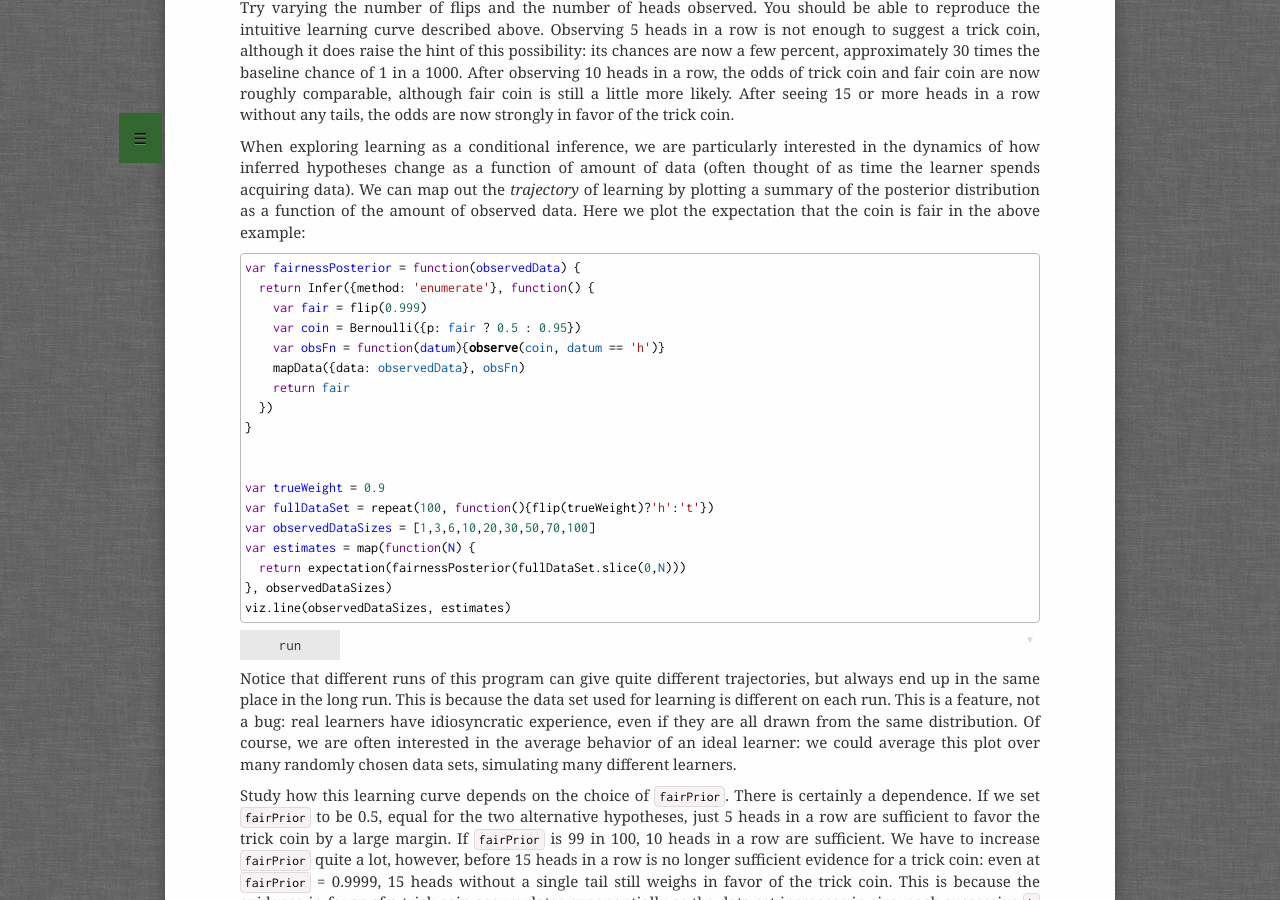
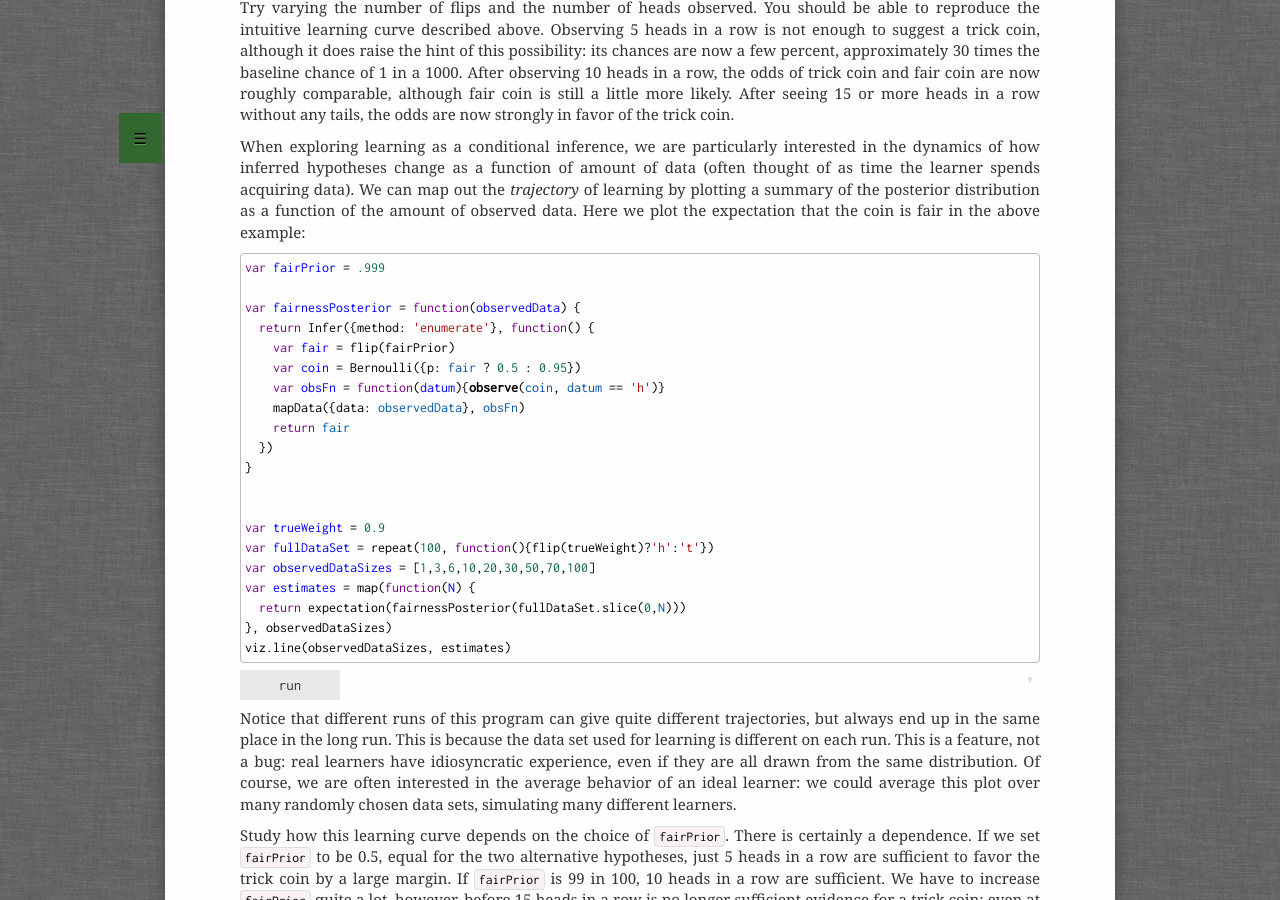
Before and after one commit to probmods/probmods2, a Jekyll site: the page built from chapters/learning-as-conditional-inference.md, in a window 1280 px wide and 900 px high, scrolled down 1427 px. Built offline with Jekyll 4.4.1, drawn with Linux system fonts in a browser that asks for light colours; a script that is not in the unit is left out.

Commit message:
Fixed missnamed variable in learning as conditional inference

```diff
--- a/chapters/learning-as-conditional-inference.md
+++ b/chapters/learning-as-conditional-inference.md
@@ -60,9 +60,11 @@
 When exploring learning as a conditional inference, we are particularly interested in the dynamics of how inferred hypotheses change as a function of amount of data (often thought of as time the learner spends acquiring data). We can map out the *trajectory* of learning by plotting a summary of the posterior distribution as a function of the amount of observed data. Here we plot the expectation that the coin is fair in the above example:
 
 ~~~~
+var fairPrior = .999
+
 var fairnessPosterior = function(observedData) {
   return Infer({method: 'enumerate'}, function() {
-    var fair = flip(0.999)
+    var fair = flip(fairPrior)
     var coin = Bernoulli({p: fair ? 0.5 : 0.95})
     var obsFn = function(datum){observe(coin, datum == 'h')}
     mapData({data: observedData}, obsFn)
```
